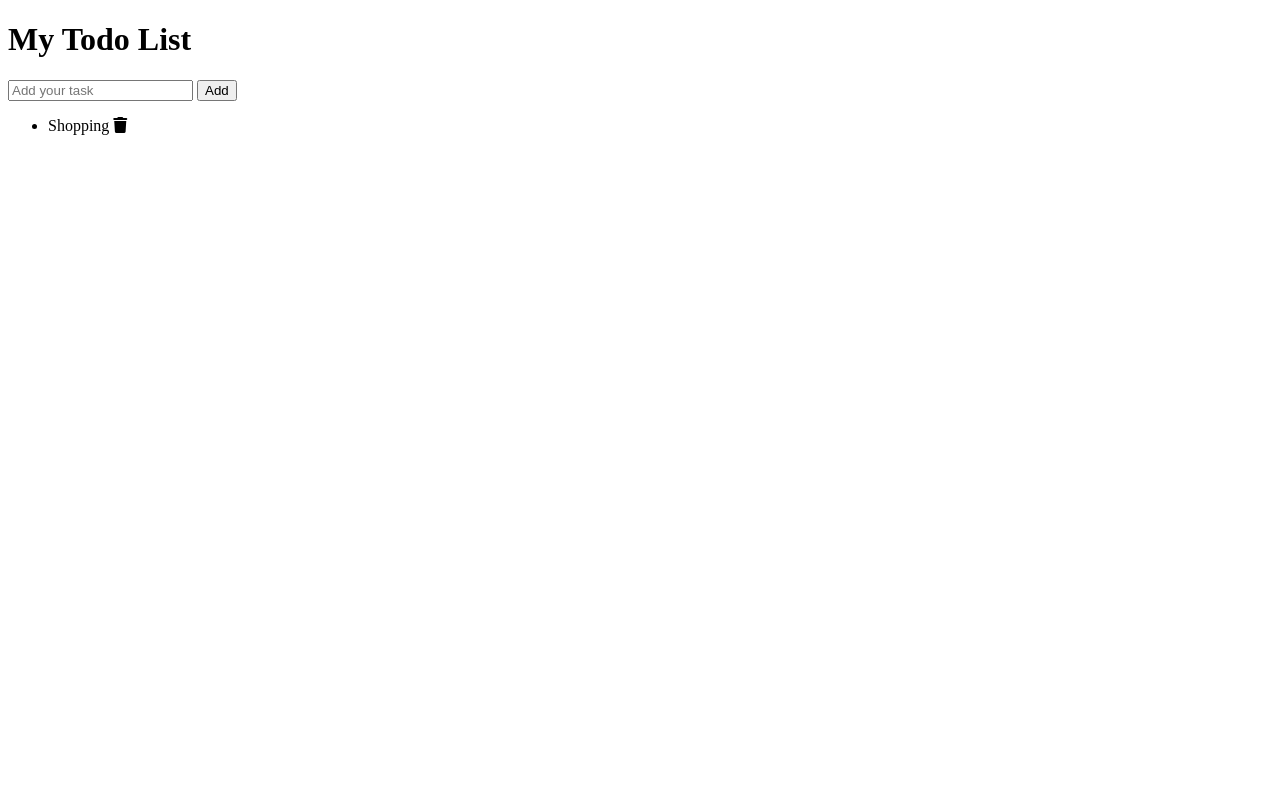
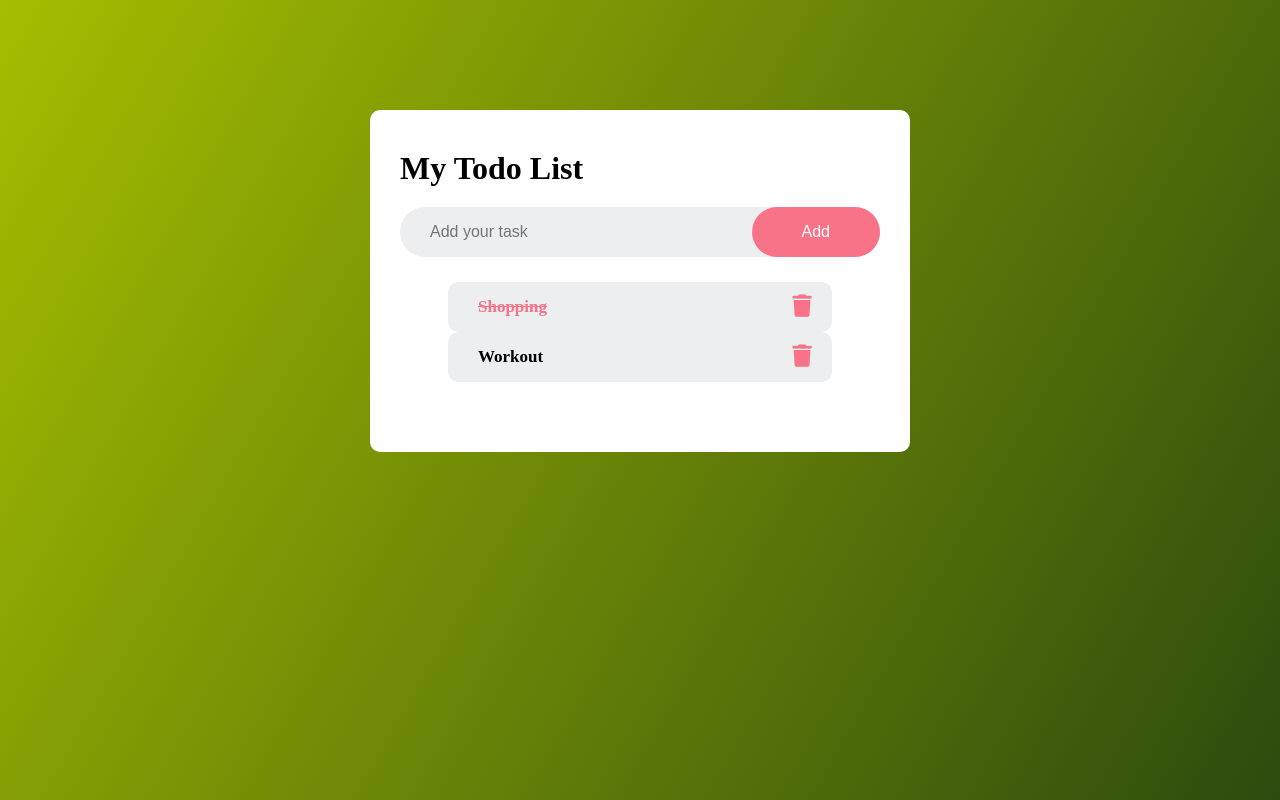
Before and after one commit to angelaanjorin/My-Todo-list, a plain HTML site: page index.html in a window 1280 px wide. Drawn offline with Linux system fonts and the light colour scheme.

Commit message:
Update html file. Add css styling

```diff
--- a/index.html
+++ b/index.html
@@ -9,15 +9,16 @@
 </head>
 <body>
     <div class="container">
-        <h1>My Todo List</h1>
-        <div class="todo-app">
+        <div class="todo-app"> <h1>My Todo List</h1>
             <div class="row">
                 <input type="text" id="input-box" placeholder="Add your task">
-                <button>Add</button>
+                <button id="add-button">Add</button>
             </div>
             <ul class="list-container">
                 <li class="checked">
                     Shopping <span><i class="fa-solid fa-trash"></i></span></li>
+                <li class="">
+                    Workout <span><i class="fa-solid fa-trash"></i></span></li>
             </ul>
         </div>
     </div>
--- a/style.css
+++ b/style.css
@@ -0,0 +1,116 @@
+@import url('https://fonts.googleapis.com/css2?family=Poppins:ital,wght@0,100;0,200;0,300;0,400;0,500;0,600;0,700;0,800;0,900;1,100;1,200;1,300;1,400;1,500;1,600;1,700;1,800;1,900&display=swap');
+*{
+    margin: 0;
+    padding: 0;
+    box-sizing: border-box;
+}
+
+body{
+    font-family: 'Poppins, sans-serif';
+    color: black;
+}
+.container{
+    width: 100%;
+    min-height: 100vh;
+    background: linear-gradient(120deg, #A5BE00, #2d4b0e);
+    padding: 10px;
+}
+
+.todo-app{
+    width: 100%;
+    max-width: 540px;
+    background: #ffffff;
+    margin: 100px auto 20px;
+    padding: 40px 30px 70px;
+    border-radius: 10px;
+}
+
+.todo-app h1{
+    margin-bottom: 20px;
+}
+
+.row{
+    display: flex;
+    align-items: center;
+    justify-content: space-between;
+    background: #edeef0;
+    border-radius: 30px;
+    padding-left: 20px;
+    margin-bottom: 25px;
+}
+
+#input-box{
+    flex: 1;
+    border: none;
+    outline: none;
+    background: transparent;
+    padding: 10px;
+    font-size: 16px;
+}
+
+#add-button{
+    border: none;
+    outline: none;
+    padding: 16px 50px;
+    background: rgb(248, 114, 136);
+    font-size: 16px;
+    color: #ffffff;
+    cursor: pointer;
+    border-radius: 40px;
+    transition: .2s ease-in-out;
+}
+
+#add-button:hover{
+    background: rgb(46, 41, 41);
+}
+
+ul li{
+    font-weight: 700;
+    list-style: none;
+    font-size: 17px;
+    padding: 10px 30px;
+    user-select: none;
+    width: 80%;
+    min-height: 50px;
+    margin:0 auto;
+    border-radius: 10px;
+    cursor: pointer;
+    position: relative;
+    background: #edeef0;
+
+    display: flex;
+    align-items: center;
+    transition: .2s ease-in-out;
+}
+
+ul li:hover{
+    background: gray;
+}
+
+ul li.checked{
+    color: rgb(248, 114, 136);
+    text-decoration: line-through;
+}
+
+ul li span{
+    position: absolute;
+    right: 10px;
+    top: 50%;
+    transform: translateY(-50%);
+    width: 40px;
+    height: 40px;
+    font-size: 1.4rem;
+    color: rgb(248, 114, 136);
+    line-height: 40px;
+    text-align: center;
+}
+
+ul li span:hover{
+    border-radius: 30px;
+    background: rgb(46, 41, 41);
+    color: #ffffff;
+}
+
+ul li i{
+    pointer-events: none;
+}
```
